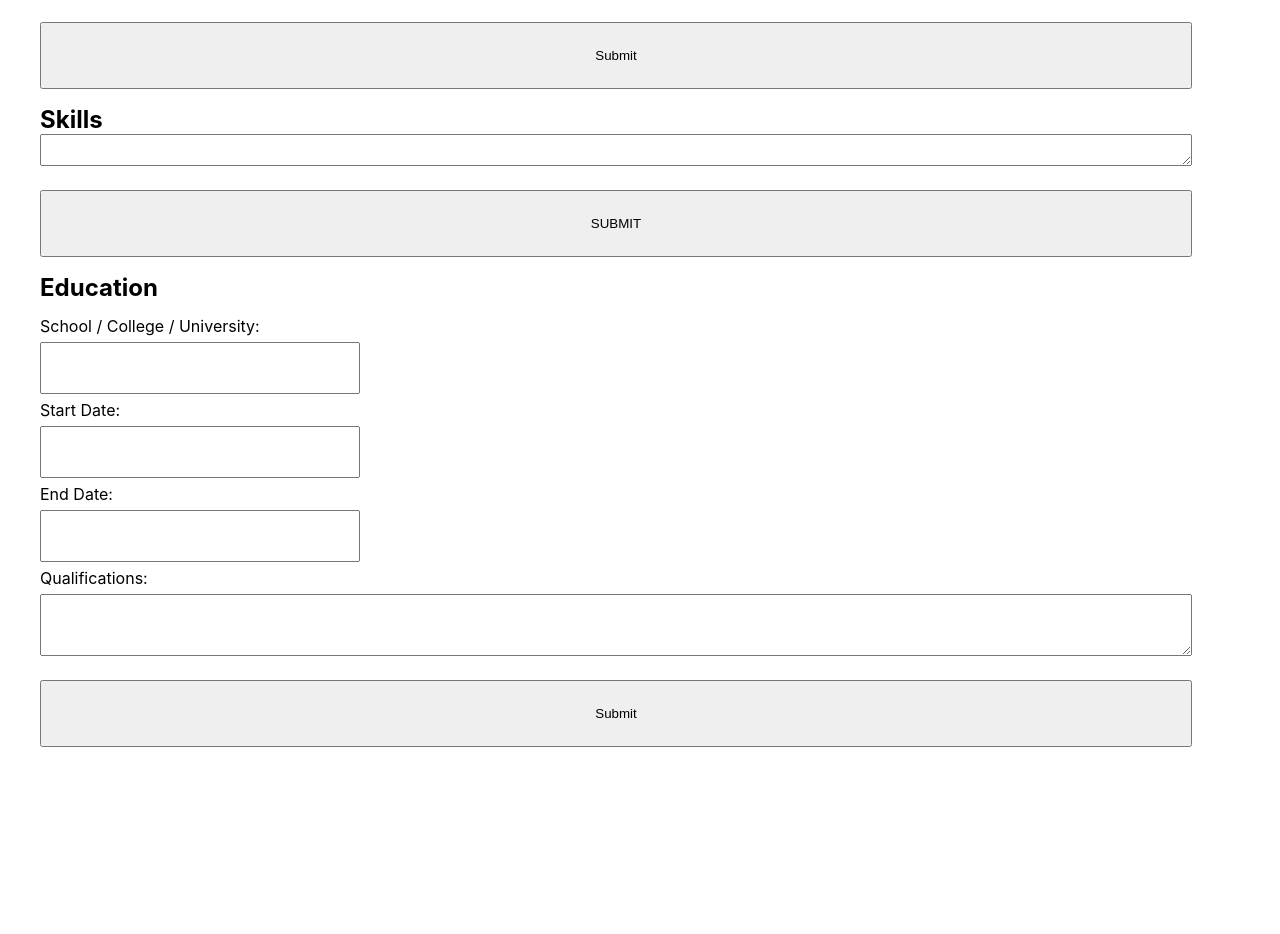
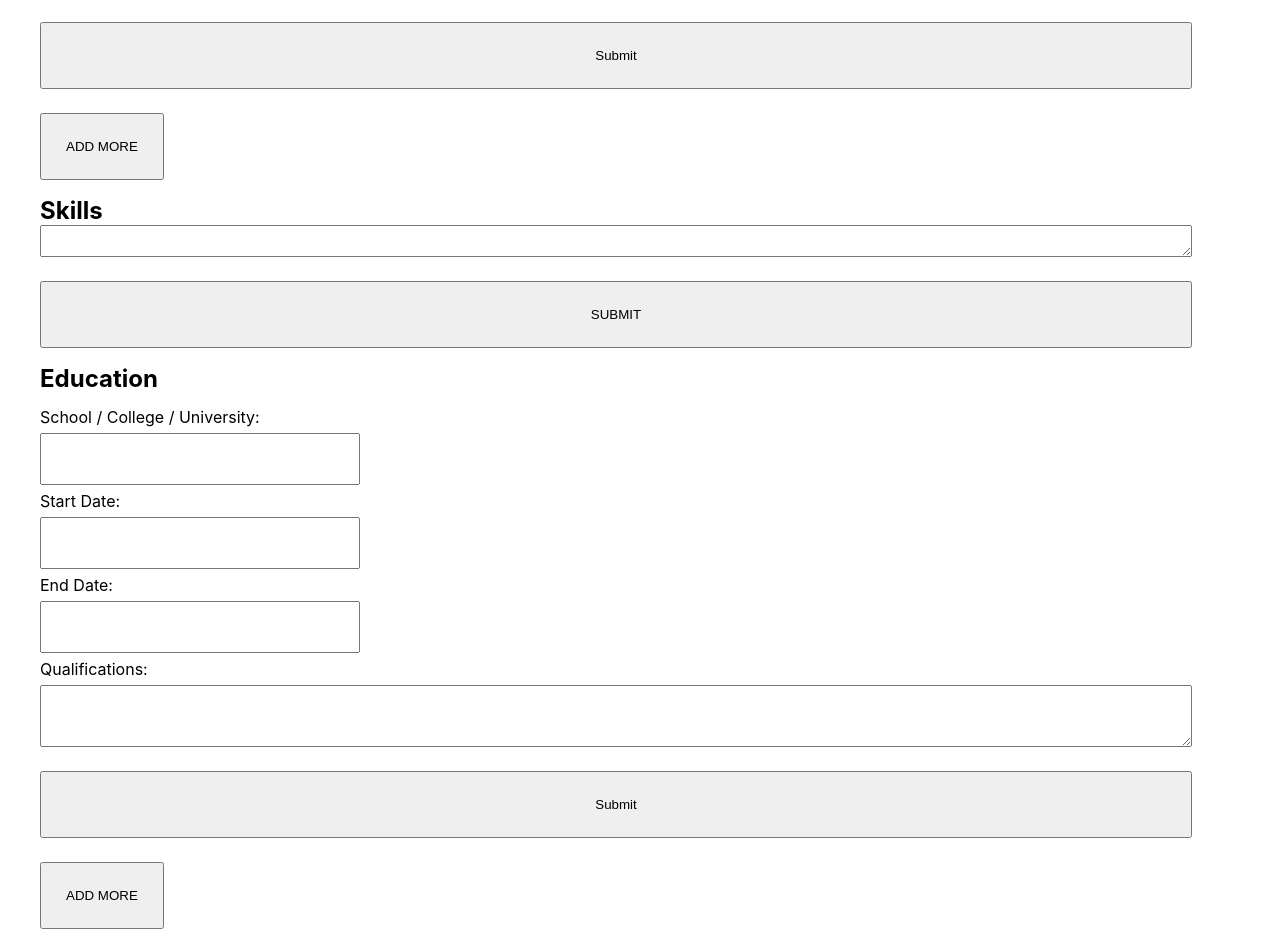
Before and after one commit to craigjtwigg/cv-app, a React (Create React App) app: page / in a window 1280 px wide. Shown: the part 1158-2092 px from the top of the page. Before the commit the page ends 1945 px from the top, so only its background shows below. Built offline with nearby package versions, Linux system fonts and the light colour scheme.

Commit message:
'toggleAddMoreMode' function added to corresponding buttons - a new input component is rendered conditionally if true. Bug occurs if there has already been an entry submitted to the state store

```diff
--- a/src/App.js
+++ b/src/App.js
@@ -77,6 +77,7 @@ export default class App extends Component {
     this.generateId = this.generateId.bind(this);
     this.toggleView = this.toggleView.bind(this);
     this.returnState = this.returnState.bind(this);
+    this.toggleAddMore = this.toggleAddMore.bind(this);
   }
 
   returnState = (category, type) => {
@@ -99,6 +100,7 @@ export default class App extends Component {
         [`${category}Store`]: storedState,
         [`${category}Preview`]: this.state[category][`${category}Preview`],
         [`${category}Count`]: this.state[category][`${category}Count`],
+        [`${category}AddMoreMode`]: this.state[category][`${category}AddMoreMode`],
       },
     });
   };
@@ -117,6 +119,7 @@ export default class App extends Component {
         },
         [`${category}Preview`]: !this.state[category][`${category}Preview`],
         [`${category}Count`]: this.state[category][`${category}Count`],
+        [`${category}AddMoreMode`]: this.state[category][`${category}AddMoreMode`],
       },
     });
   };
@@ -134,9 +137,27 @@ export default class App extends Component {
 
         [`${category}Preview`]: this.state[category][`${category}Preview`],
         [`${category}Count`]: this.state[category][`${category}Count`],
+        [`${category}AddMoreMode`]: this.state[category][`${category}AddMoreMode`],
       },
     });
   };
+
+  toggleAddMore = (category) => {
+        this.setState({
+      ...this.state,
+      [category]: {
+        [`${category}Store`]: {
+          ...this.state[category][`${category}Store`],
+        },
+        [`${category}Input`]: {
+          ...this.state[category][`${category}Input`],
+        },
+        [`${category}Preview`]: this.state[category][`${category}Preview`],
+        [`${category}Count`]: this.state[category][`${category}Count`],
+        [`${category}AddMoreMode`]: !this.state[category][`${category}AddMoreMode`],
+      },
+    });
+  }
 
   //uuid used to asign a unique ID//
 
@@ -151,6 +172,7 @@ export default class App extends Component {
         [`${category}Store`]: this.state[category][`${category}Store`],
         [`${category}Preview`]: this.state[category][`${category}Preview`],
         [`${category}Count`]: this.state[category][`${category}Count`],
+        [`${category}AddMoreMode`]: this.state[category][`${category}AddMoreMode`],
       },
     });
   };
@@ -170,6 +192,7 @@ export default class App extends Component {
           ),
           [`${category}Preview`]: !this.state[category][`${category}Preview`],
           [`${category}Count`]: this.state[category][`${category}Count`],
+          [`${category}AddMoreMode`]: this.state[category][`${category}AddMoreMode`],
         },
       });
     }, 100);
@@ -186,6 +209,7 @@ export default class App extends Component {
           [`${category}Store`]: [this.state[category][`${category}Input`]],
           [`${category}Preview`]: !this.state[category][`${category}Preview`],
           [`${category}Count`]: this.state[category][`${category}Count`],
+          [`${category}AddMoreMode`]: this.state[category][`${category}AddMoreMode`],
         },
       });
     }, 100);
@@ -215,6 +239,7 @@ export default class App extends Component {
     const submitInputState = this.submitInputState;
     const updateInputState = this.updateInputState;
     const toggleView = this.toggleView;
+    const toggleAddMore = this.toggleAddMore
 
     return (
       <>
@@ -238,6 +263,7 @@ export default class App extends Component {
           submitInputState={submitInputState}
           toggleView={toggleView}
           employmentHistory={employmentHistory}
+          toggleAddMore={toggleAddMore}
         />
         <Skills
           updateInputState={updateInputState}
@@ -250,6 +276,7 @@ export default class App extends Component {
           submitInputState={submitInputState}
           toggleView={toggleView}
           education={education}
+          toggleAddMore={toggleAddMore}
         />
       </>
     );
--- a/src/components/Education.js
+++ b/src/components/Education.js
@@ -144,7 +144,6 @@ export default class Education extends Component {
             educationStore={this.props.education.educationStore}
             toggleView={this.props.toggleView}
           />
-                    <button type="button">ADD MORE</button>
           </>
         ) : (
           <EducationInput
@@ -155,6 +154,7 @@ export default class Education extends Component {
             educationValues={this.props.education.educationInput}
           />
         )}
+        <button onClick={() => this.props.toggleAddMore('education')} type="button">ADD MORE</button>
       </section>
     );
   }
--- a/src/components/EmploymentHistory.js
+++ b/src/components/EmploymentHistory.js
@@ -178,7 +178,7 @@ export default class EmploymentHistory extends Component {
             }
             toggleView={this.props.toggleView}
           />
-          <button type="button">ADD MORE</button>
+
           </>
         ) : (
           <EmploymentHistoryInput
@@ -195,6 +195,22 @@ export default class EmploymentHistory extends Component {
             }
           />
         )}
+               {this.props.employmentHistory.employmentHistoryAddMoreMode ? (
+          <EmploymentHistoryInput
+            updateInputState={this.props.updateInputState}
+            submitInputState={this.props.submitInputState}
+            employmentHistoryStore={
+              this.props.employmentHistory.employmentHistoryStore
+            }
+            employmentHistoryPreview={
+              this.props.employmentHistory.employmentHistoryPreview
+            }
+            employmentHistoryValues={
+              this.props.employmentHistory.employmentHistoryInput
+            }
+          />
+        ) : null}
+         <button onClick={() => this.props.toggleAddMore('employmentHistory')} type="button">ADD MORE</button>
       </section>
     );
   }
```
